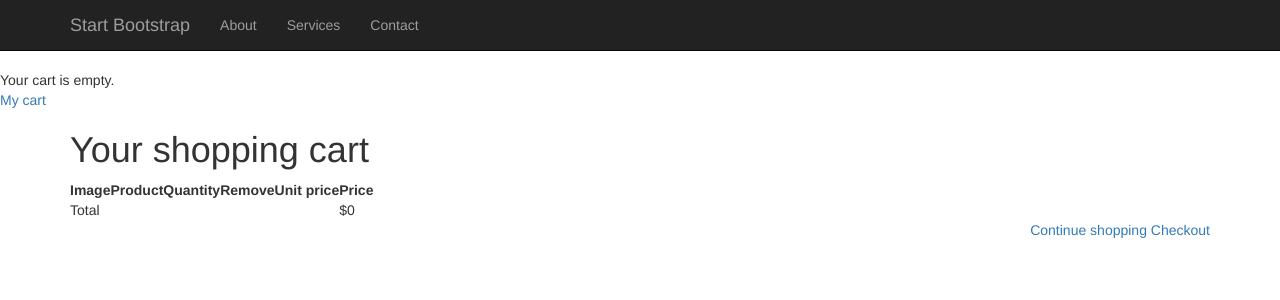
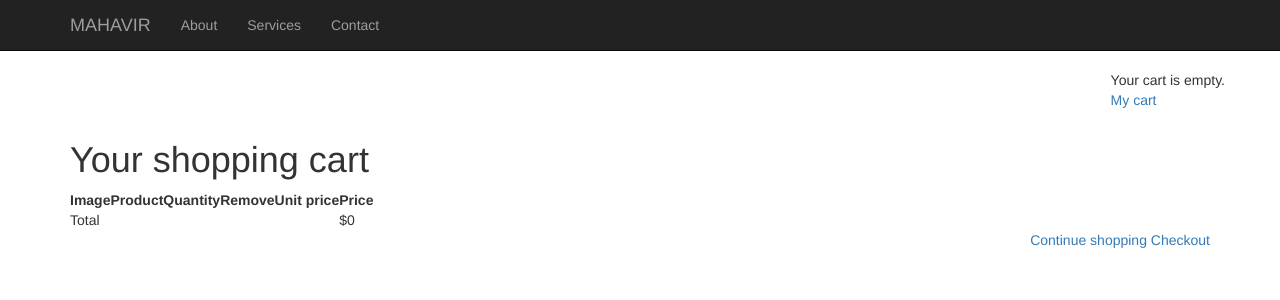
Before and after one commit to DevenBhalerao/OnlineShop, a Django app: page /cart/ in a window 1280 px wide. Shown: the top 300 px of the page. Run offline with Django 3.2, Linux system fonts and the light colour scheme; some libraries are stand-ins or nearby versions.

Commit message:
fixed cart position

```diff
--- /dev/null
+++ b/static/css/extra.css
@@ -0,0 +1,4 @@
+.cart {
+
+    padding-bottom: 10px;
+}
--- a/templates/shop/base.html
+++ b/templates/shop/base.html
@@ -14,6 +14,7 @@
 
 	<!-- Custom CSS -->
 	<link rel="stylesheet" href="{% static 'css/shop-homepage.css' %}" >
+	<link rel="stylesheet" href="{% static 'css/extra.css' %}" >
 
 	<!-- HTML5 Shim and Respond.js IE8 support of HTML5 elements and media queries -->
 	<!-- WARNING: Respond.js doesn't work if you view the page via file:// -->
@@ -26,7 +27,12 @@
 
     	{% include "shop/navbar.html" %}
 
-    	<div class="cart">
+    	<div>
+    		<div class="container">
+
+    		<div class="row">
+    				<div class="pull-right cart">
+    					<div>
     						{% with total_items=cart|length %}
     						{% if cart|length > 0 %}
     						Your cart:
@@ -42,8 +48,9 @@
     					<div>
     						<a href="{% url "cart:cart_detail" %}">My cart</a>
     					</div>
-    	<div>
-    		<div class="container">
+    				</div>
+    			</div>
+
     			{% block content %}
     			{% endblock %}
     		</div>
--- a/templates/shop/navbar.html
+++ b/templates/shop/navbar.html
@@ -9,7 +9,7 @@
                         <span class="icon-bar"></span>
                         <span class="icon-bar"></span>
                     </button>
-                    <a class="navbar-brand" href="#">Start Bootstrap</a>
+                    <a class="navbar-brand" href="#">MAHAVIR</a>
                 </div>
                 <!-- Collect the nav links, forms, and other content for toggling -->
                 <div class="collapse navbar-collapse" id="bs-example-navbar-collapse-1">
```
Also changed, not shown: db.sqlite3. Lines whose indentation alone changed are shown as unchanged.
